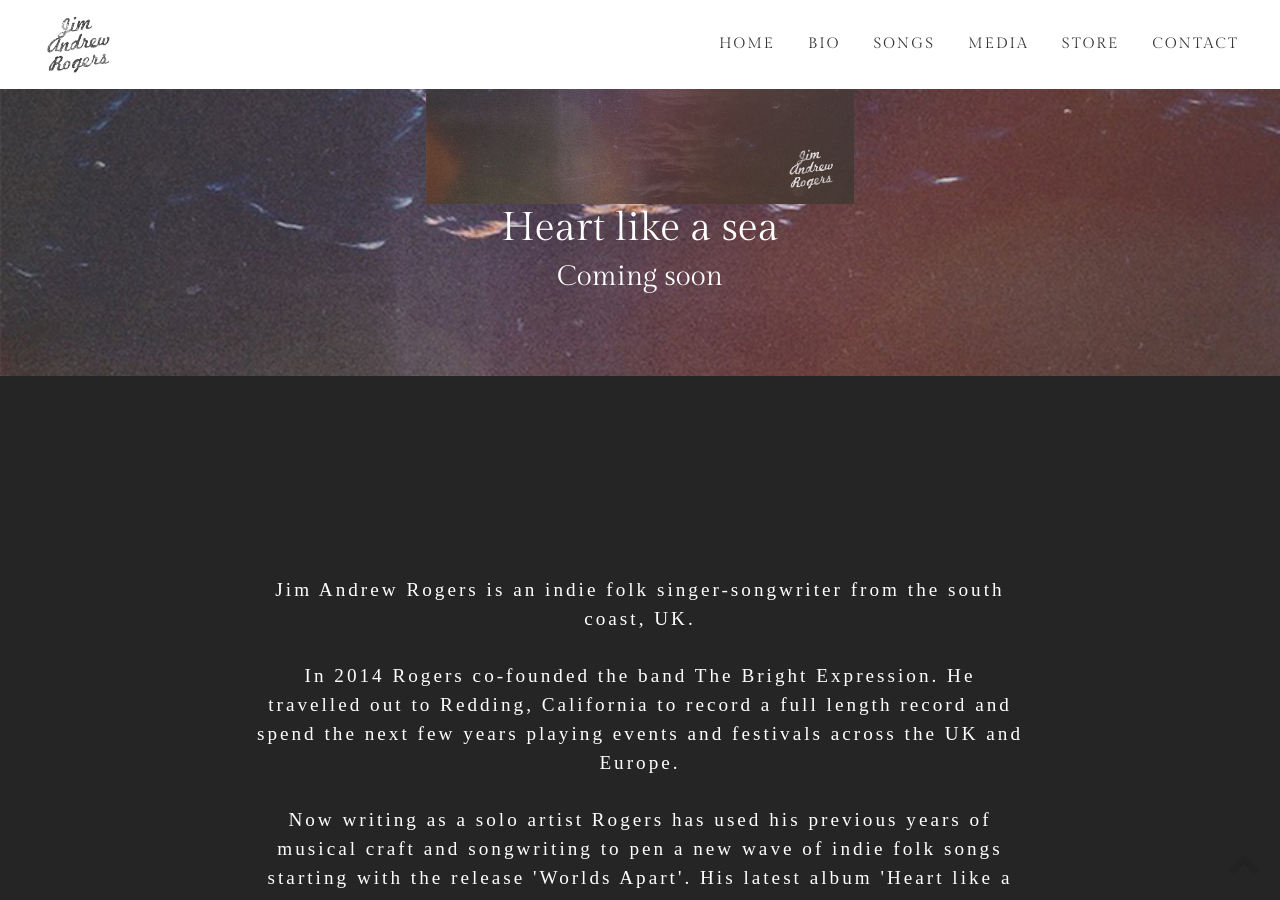
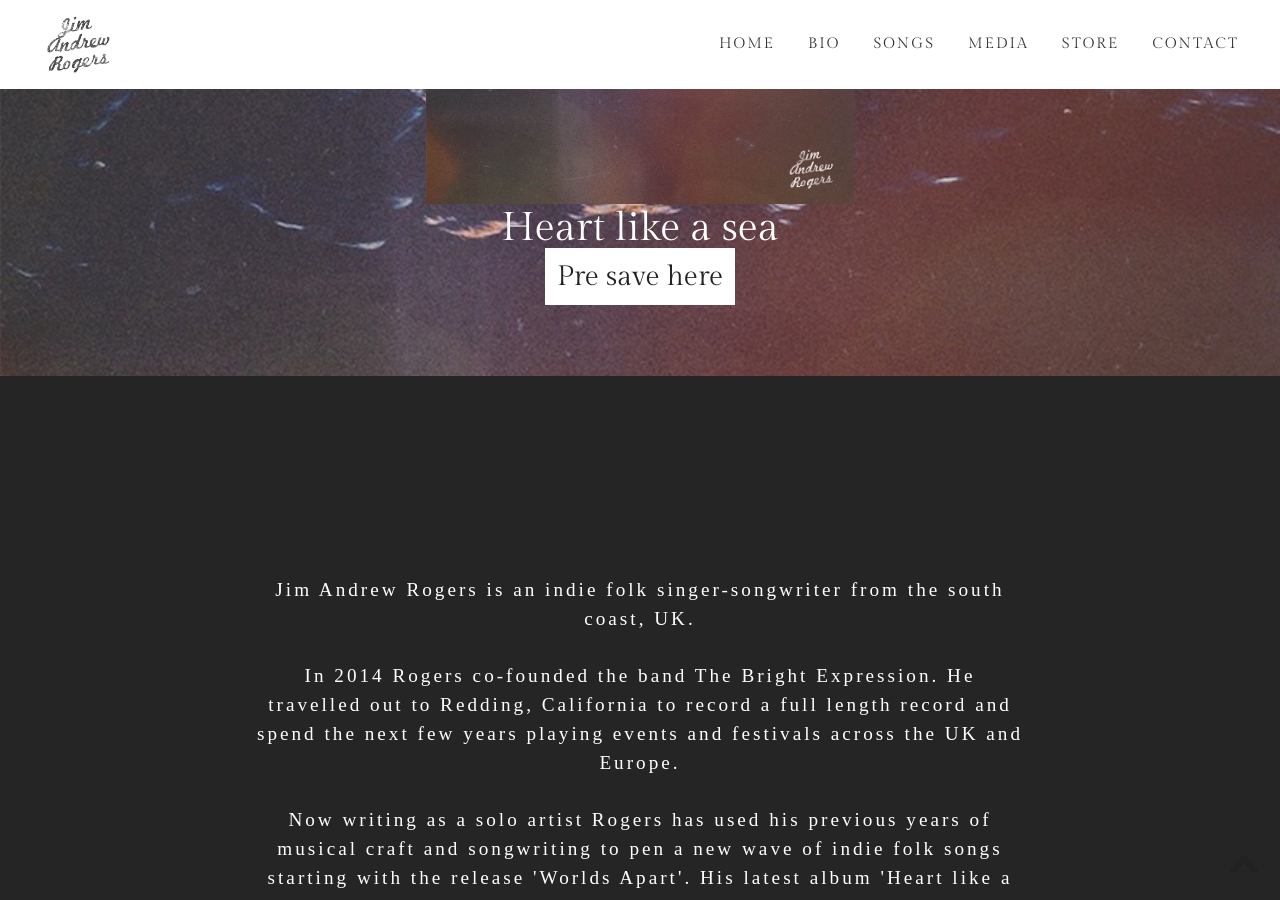
Before and after one commit to JimRogers/jimandrewrogers, a Jekyll site: the page built from index.md, in a window 1280 px wide and 900 px high, scrolled down 394 px. Built offline with Jekyll 4.4.1, drawn with Linux system fonts in a browser that asks for light colours; comment, search, counter and statistics services are not loaded.

Commit message:
Add new album artwork

```diff
--- a/_includes/home_top_latest.html
+++ b/_includes/home_top_latest.html
@@ -1,11 +1,11 @@
 <section class="home-top" id="home">
 		<div class="row">
 			<div class="col-md-12">
-				<img src="images/hlas.jpg">
+				<img src="images/heartlikeasea.jpg">
 			</div>
 			<div class="col-md-12">
 				<h1>Heart like a sea</h1>
-				<h3>Coming soon</h3>
+				<h3><a href="https://distrokid.com/hyperfollow/jimandrewrogers/heart-like-a-sea">Pre save here</a></h3>
 			</div>
 		</div>
 </section><!--end home section-->
```
Also changed, not shown: images/heartlikeasea.jpg (added).
